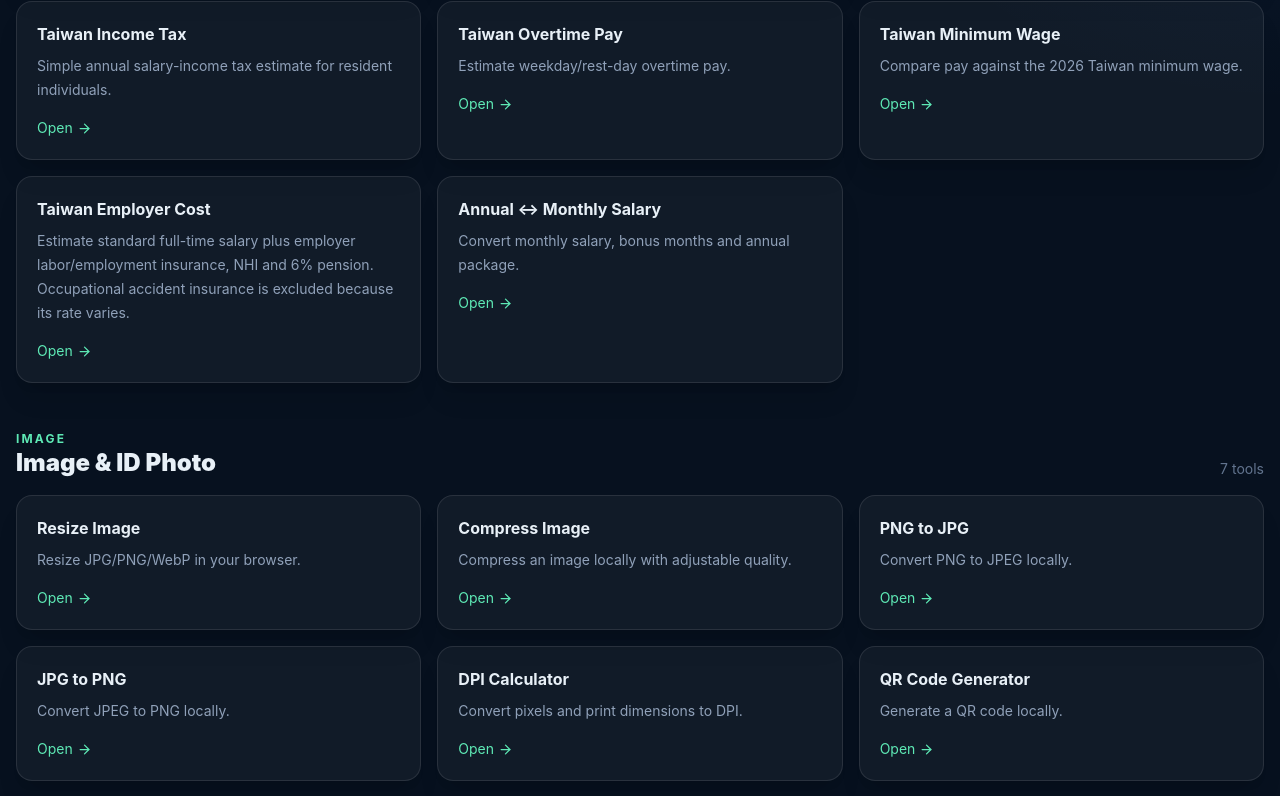
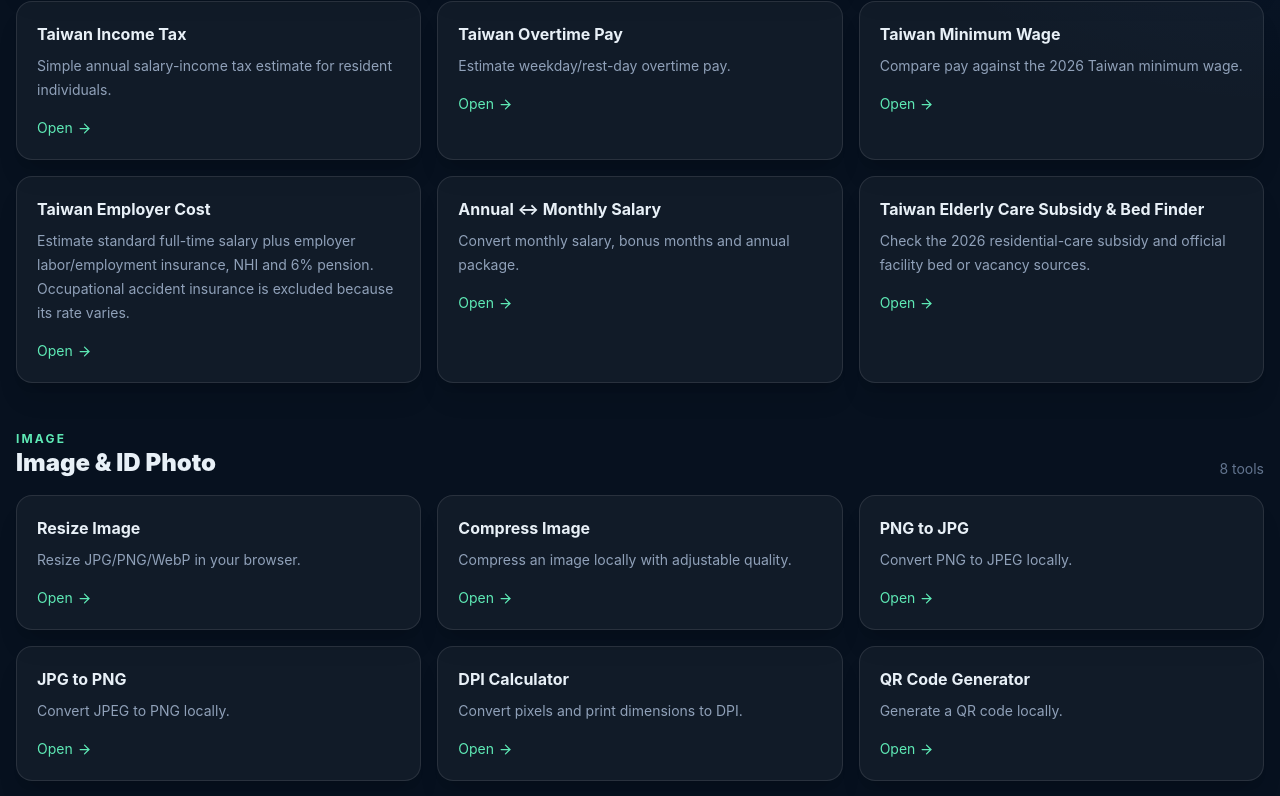
Before and after one commit to KanwarAfaq/anytool-online, a React (Vite) app: page / in a window 1280 px wide. Shown: the part 1007-1803 px from the top of the page. Built offline with nearby package versions, Linux system fonts and the light colour scheme.

Commit message:
Add Taiwan ID photo and elderly care tools

```diff
--- a/src/data/tools.js
+++ b/src/data/tools.js
@@ -26,6 +26,8 @@
   ['pdf-merge','Merge PDF','document','Merge multiple PDF files locally in your browser.'],
   ['pdf-split','Split PDF','document','Extract selected pages from a PDF locally.'],
   ['loan-payment','Loan Payment Calculator','general','Calculate monthly loan payments, total repayment and total interest.'],
+  ['taiwan-id-photo','Taiwan Passport / ARC Photo Maker','image','Crop and export Taiwan passport, National ID and ARC photo files using official size guidance.'],
+  ['taiwan-elder-care','Taiwan Elderly Care Subsidy & Bed Finder','money','Check the 2026 residential-care subsidy and official facility bed or vacancy sources.'],
   ['ocr','AI OCR','ai','Extract text from an image using the configured AI gateway.'],
   ['receipt-to-json','Receipt → JSON','ai','Extract structured receipt data using AI.'],
 ].map(([slug,name,category,description]) => ({ slug,name,category,description }))
```
